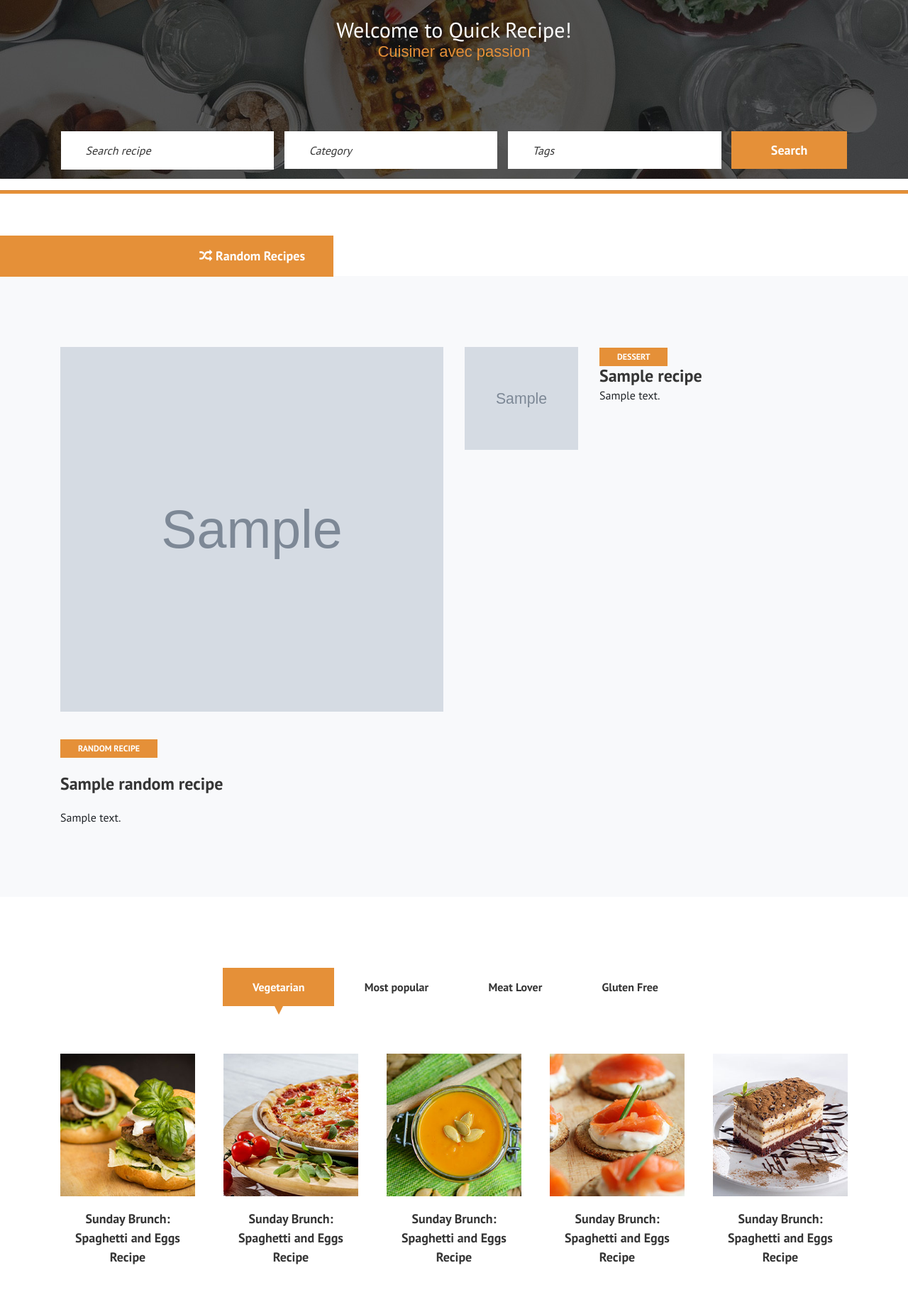
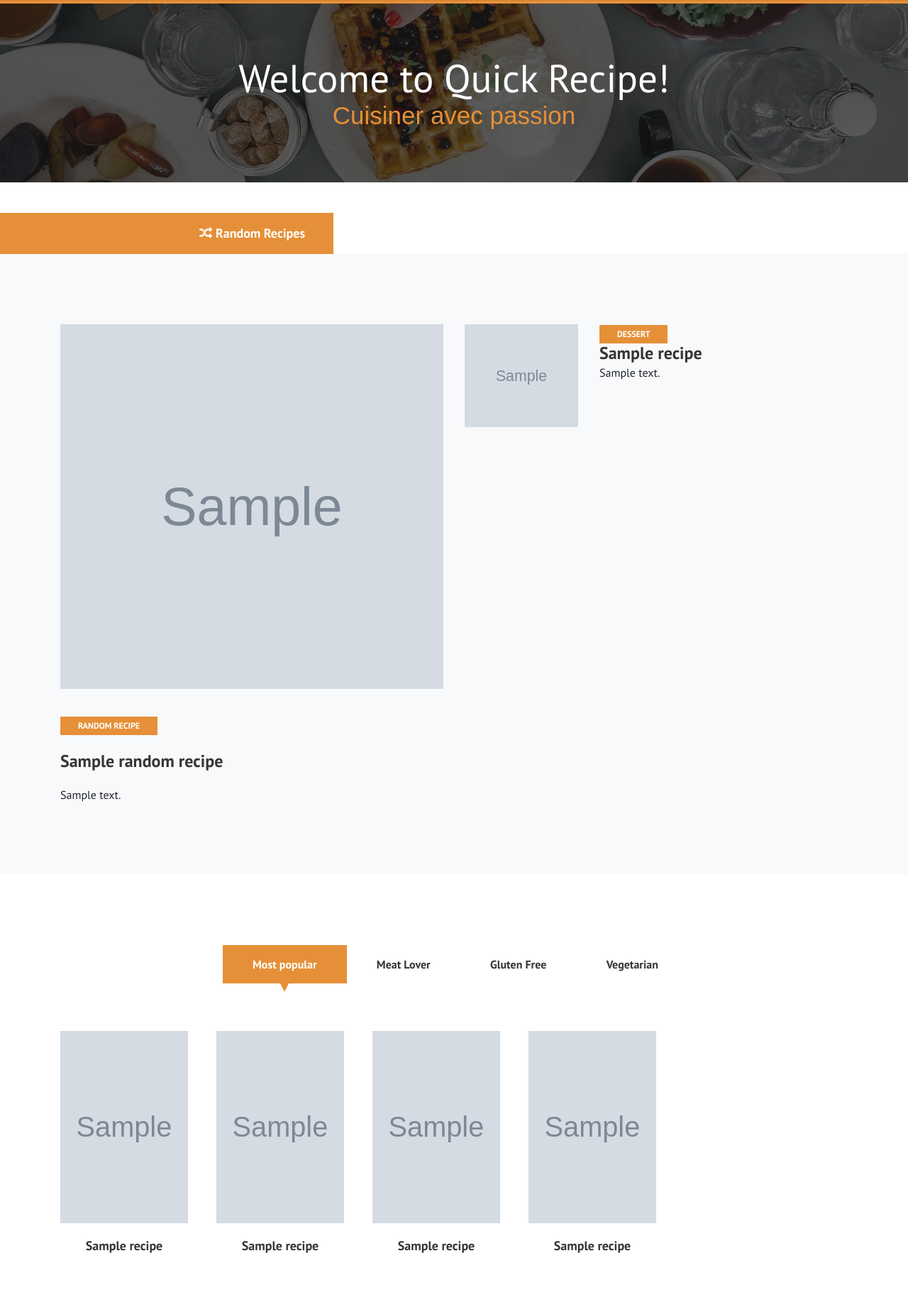
Before and after one commit to Doumbiasoft/capstone-one-quick-recipe, a Flask app: template app/templates/index.html in a window 1280 px wide. Shown: the part 85-1920 px from the top of the page at 71% size. Run offline with Flask 3, Linux system fonts and the light colour scheme; the template is opened without the code that fills it: most values are stand-ins (such as "Sample title", 1, 10 or a date in 2020); grey boxes marked "Sample" are stand-in pictures; some libraries are stand-ins or nearby versions.

Commit message:
update data presentation

```diff
--- a/app/static/css/style.css
+++ b/app/static/css/style.css
@@ -43,7 +43,11 @@ h5 {
 h6 {
 	font-size: 16px;
 }
-
+.hr-line{
+	background-color: #e59038;
+	height: 4px;
+	margin:0px
+}
 p {
 	font-size: 15px;
 	color: #353535;
@@ -56,7 +60,9 @@ p {
 img {
 	max-width: 100%;
 }
-
+.img {
+	max-width: 100%;
+}
 input:focus,
 select:focus,
 button:focus,
@@ -731,7 +737,7 @@ ol {
 
 .cf-filter .cf-item {
 	float: left;
-	width: calc(20% - 32px);
+	width: calc(20% - 42px);
 	margin-right: 40px;
 	margin-bottom: 30px;
 }
@@ -743,6 +749,10 @@ ol {
 .cf-filter .cf-item .cf-item-pic img {
 	min-width: 100%;
 }
+.cf-filter .cf-item .cf-item-pic .img {
+	min-width: 100%;
+}
+
 
 .cf-filter .cf-item .cf-item-text {
 	text-align: center;
@@ -1115,7 +1125,7 @@ ol {
 
 .hero-search .filter-table .filter-search {
 	display: table-cell;
-	vertical-align: middle;
+	/* vertical-align: middle; */
 }
 
 .hero-search .filter-table .filter-search input {
--- a/app/templates/auth/authentication.html
+++ b/app/templates/auth/authentication.html
@@ -39,9 +39,6 @@
                         <a href="#" class="btn btn-lg btn-block btn-social btn-facebook text-white">
                           <span class="fa fa-facebook"></span> Sign in with Facebook
                         </a>
-                        <a href="#" class="btn btn-lg btn-block btn-social btn-twitter text-white">
-                          <span class="fa fa-twitter"></span> Sign in with Twitter
-                        </a>
                       </div>
                     </div>
                     <hr>
@@ -74,9 +71,6 @@
                         </a>
                         <a href="#" class="btn btn-lg btn-block btn-social btn-facebook text-white">
                           <span class="fa fa-facebook"></span> Sign up with Facebook
-                        </a>
-                        <a href="#" class="btn btn-lg btn-block btn-social btn-twitter text-white">
-                          <span class="fa fa-twitter"></span> Sign up with Twitter
                         </a>
                       </div>
                     </div>
--- a/app/templates/base.html
+++ b/app/templates/base.html
@@ -58,29 +58,7 @@
         </div>
     </header>
     <!-- Header End -->
-
-    <!-- Hero Search Section Begin -->
-    <div class="hero-search set-bg" data-setbg="{{url_for('static',filename='img/search-bg.jpg')}}">
-        <div class="container text-center">
-            <br>
-            <h3 style="color: white;">Welcome to Quick Recipe!</h3>
-            <span style="color: #e59038;font: 1em sans-serif;font-size: 22px;">Cuisiner avec passion</span>
-            <div class="filter-table">
-                <form action="#" class="filter-search">
-                    <input type="text" placeholder="Search recipe">
-                    <select id="category">
-                        <option value="">Category</option>
-                    </select>
-                    <select id="tag">
-                        <option value="">Tags</option>
-                    </select>
-                    <button type="submit">Search</button>
-                </form>
-            </div>
-        </div>
-    </div>
-    <!-- Hero Search Section End -->
-    <div class="spad-mid"><hr style="background-color: #e59038;height: 4px;"></div>
+    <div class="spad-mid"><hr class="hr-line"></div>
     <!--flash message-->
     <div>
         {% for type, msg in get_flashed_messages(with_categories=true) %}
--- a/app/templates/index.html
+++ b/app/templates/index.html
@@ -1,7 +1,15 @@
 {% extends 'base.html' %}
 {% block title %} Home {% endblock %}
 {% block content %}
-
+ <!-- Hero Search Section Begin -->
+ <div class="hero-search set-bg" data-setbg="{{url_for('static',filename='img/search-bg.jpg')}}">
+    <div class="container text-center" style="vertical-align: middle;">
+        <br><br><br>
+        <h1 class="text-white" style="font-size: 55px;">Welcome to Quick Recipe!</h1>
+        <span style="color: #e59038;font: 1em sans-serif;font-size:35px">Cuisiner avec passion</span>
+    </div>
+</div>
+<!-- Hero Search Section End -->
     <!-- Top Recipe Section Begin -->
     <section class="spad">
     <section class="top-recipe spad">
@@ -32,7 +40,7 @@
                         <div class="row">
                             <div class="col-sm-4">
                                 <a href="{{url_for('search.recipes_details')}}">
-                                    <div class="top-recipe-img set-bg" data-setbg="{{recipe.thumbnail_url}}"></div>
+                                    <div class="top-recipe-img set-bg img" data-setbg="{{recipe.thumbnail_url}}"></div>
                                 </a>
                             </div>
                             <div class="col-sm-8">
@@ -63,55 +71,73 @@
                 <div class="col-lg-12 text-center">
                     <div class="filter-item">
                         <ul>
-                            <li class="active" data-filter="*">Vegetarian</li>
-                            <li data-filter=".mostpopular">Most popular</li>
+                            <li data-filter=".mostpopular" class="active">Most popular</li>
                             <li data-filter=".meatlover">Meat Lover</li>
                             <li data-filter=".glutenfree">Gluten Free</li>
+                            <li data-filter=".vegetarian" >Vegetarian</li>
                         </ul>
                     </div>
                 </div>
             </div>
             <div class="cf-filter" id="category-filter">
+                {% for recipe in recipes_vegetarian %}
+                <div class="cf-item mix all vegetarian">
+                    <div class="cf-item-pic">
+                        <a href="{{url_for('search.recipes_details')}}">
+                        <div class="set-bg img" data-setbg="{{recipe.thumbnail_url}}" style="width:256px;height:271.5px"></div>
+                        </a>
+                    </div>
+                    <div class="cf-item-text">
+                        <a href="{{url_for('search.recipes_details')}}">
+                            <h5>{{recipe.name}}</h5>
+                        </a>
+                    </div>
+                </div>
+                {% endfor %}
+                {% for recipe in recipes_most_popular %}
                 <div class="cf-item mix all mostpopular">
                     <div class="cf-item-pic">
-                        <img src="../static/img/cate-filter/cate-filter-1.jpg" alt="">
+                        <a href="{{url_for('search.recipes_details')}}">
+                            <div class="set-bg img" data-setbg="{{recipe.thumbnail_url}}" style="width:256px;height:271.5px"></div>
+                        </a>
                     </div>
                     <div class="cf-item-text">
-                        <h5>Sunday Brunch: Spaghetti and Eggs Recipe</h5>
+                        <a href="{{url_for('search.recipes_details')}}">
+                            <h5>{{recipe.name}}</h5>
+                        </a>
                     </div>
                 </div>
-                <div class="cf-item mix all mostpopular">
+                {% endfor %}
+                {% for recipe in recipes_meat_lover %}
+                <div class="cf-item mix all meatlover">
                     <div class="cf-item-pic">
-                        <img src="../static/img/cate-filter/cate-filter-2.jpg" alt="">
+                        <a href="{{url_for('search.recipes_details')}}">
+                            <div class="set-bg img" data-setbg="{{recipe.thumbnail_url}}" style="width:256px;height:271.5px"></div>
+                        </a>
                     </div>
                     <div class="cf-item-text">
-                        <h5>Sunday Brunch: Spaghetti and Eggs Recipe</h5>
+                        <a href="{{url_for('search.recipes_details')}}">
+                            <h5>{{recipe.name}}</h5>
+                        </a>
                     </div>
                 </div>
-                <div class="cf-item mix all meatlover mostpopular">
+                {% endfor %}
+                {% for recipe in recipes_gluten_free %}
+                <div class="cf-item mix all glutenfree">
                     <div class="cf-item-pic">
-                        <img src="../static/img/cate-filter/cate-filter-3.jpg" alt="">
+                        <a href="{{url_for('search.recipes_details')}}">
+                            <div class="set-bg img" data-setbg="{{recipe.thumbnail_url}}" style="width:256px;height:271.5px"></div>
+                        </a>
                     </div>
                     <div class="cf-item-text">
-                        <h5>Sunday Brunch: Spaghetti and Eggs Recipe</h5>
+                        <a href="{{url_for('search.recipes_details')}}">
+                        <h5>{{recipe.name}}</h5>
+                        </a>
                     </div>
                 </div>
-                <div class="cf-item mix all meatlover">
-                    <div class="cf-item-pic glutenfree">
-                        <img src="../static/img/cate-filter/cate-filter-4.jpg" alt="">
-                    </div>
-                    <div class="cf-item-text">
-                        <h5>Sunday Brunch: Spaghetti and Eggs Recipe</h5>
-                    </div>
-                </div>
-                <div class="cf-item mix all meatlover glutenfree">
-                    <div class="cf-item-pic">
-                        <img src="../static/img/cate-filter/cate-filter-5.jpg" alt="">
-                    </div>
-                    <div class="cf-item-text">
-                        <h5>Sunday Brunch: Spaghetti and Eggs Recipe</h5>
-                    </div>
-                </div>
+                {% endfor %}
+
+
             </div>
         </div>
     </div>
@@ -125,30 +151,21 @@
         <div class="container po-relative">
 
             <div class="row">
+                {% for recipe in recipes_feature %}
                 <div class="col-lg-6">
                     <div class="fr-item">
-                        <div class="fr-item-img">
-                            <img src="../static/img/feature-1.jpg" alt="">
+                        <div class="fr-item-img" align="center">
+                            <a href="{{url_for('search.recipes_details')}}">
+                                <div class="set-bg" data-setbg="{{recipe.thumbnail_url}}" style="width:280px;height:280px;border-radius:50%;"></div>
+                            </a>
                         </div>
                         <div class="fr-item-text">
-                            <h4>Sunday Brunch: Spaghetti and Eggs Recipe</h4>
-                            <p>Lorem ipsum dolor sit amet, consectetur adipiscing elit, sed do eiusmod tempor incididunt
-                                ut labore et dolore magna aliqua.</p>
+                            <h4>{{recipe.name}}</h4>
+                            <p> <div class="set-html" data-html="{{recipe.description}}"></div></p>
                         </div>
                     </div>
                 </div>
-                <div class="col-lg-6">
-                    <div class="fr-item">
-                        <div class="fr-item-img">
-                            <img src="../static/img/feature-2.jpg" alt="">
-                        </div>
-                        <div class="fr-item-text">
-                            <h4>Sunday Brunch: Spaghetti and Eggs Recipe</h4>
-                            <p>Consectetur adipiscing elit, sed do eiusmod tempor incididunt ut labore et dolore magna
-                                aliqua. Quis ipsum suspendisse ultrices gravida.</p>
-                        </div>
-                    </div>
-                </div>
+                {% endfor %}
             </div>
         </div>
     </section>
--- a/helpers.py
+++ b/helpers.py
@@ -12,7 +12,7 @@ except ImportError:
     """Cached session settings"""
 requests_cache_session = CachedSession(
     cache_name="app/cache/local_cache",
-    expire_after=timedelta(days=1),    # Otherwise expire responses after one day
+    expire_after=timedelta(weeks=12),    # Otherwise expire responses after one day
     allowable_codes=[200, 400],        # Cache 400 responses as a solemn reminder of your failures
     allowable_methods=['GET', 'POST'], # Cache whatever HTTP methods you want
     ignored_parameters=['api_key','X-RapidAPI-Key']  # Don't match this request param, and redact if from the cache
```
Also changed, not shown: app/main/routes.py (+20 -4 lines), app/templates/search/recipes.html (+19 -1 lines).
